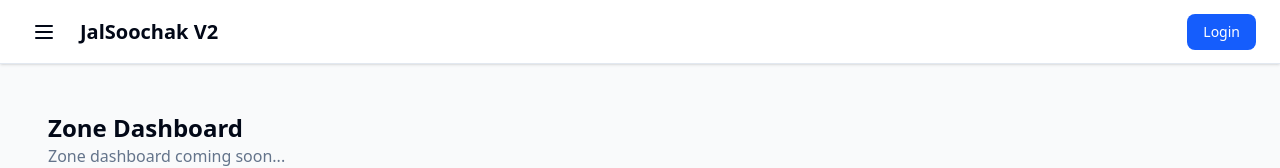
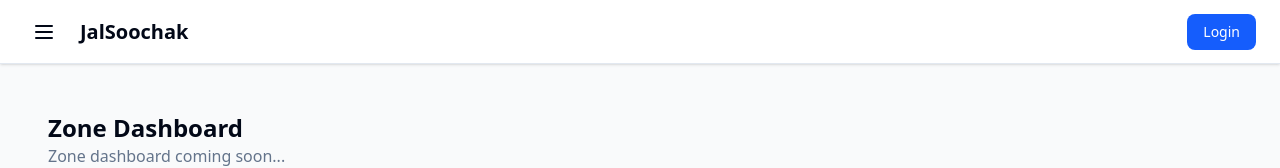
Before and after one commit to arghyam/JalSoochakV2, a React (Vite) app in the folder frontend/: page /zones/1 in a window 1280 px wide. Shown: the top 168 px of the page. Built offline with nearby package versions, Linux system fonts and the light colour scheme.

Commit message:
chore: change in app title and header

```diff
--- a/frontend/index.html
+++ b/frontend/index.html
@@ -4,7 +4,7 @@
     <meta charset="UTF-8" />
     <link rel="icon" type="image/svg+xml" href="/vite.svg" />
     <meta name="viewport" content="width=device-width, initial-scale=1.0" />
-    <title>frontend</title>
+    <title>JalSoochak</title>
   </head>
   <body>
     <div id="root"></div>
--- a/frontend/src/shared/components/layout/header.tsx
+++ b/frontend/src/shared/components/layout/header.tsx
@@ -60,7 +60,7 @@ export function Header() {
             />
           </svg>
         </button>
-        <h1 className="text-xl font-semibold">JalSoochak V2</h1>
+        <h1 className="text-xl font-semibold">JalSoochak</h1>
       </div>
 
       <div className="flex items-center gap-4">
```
